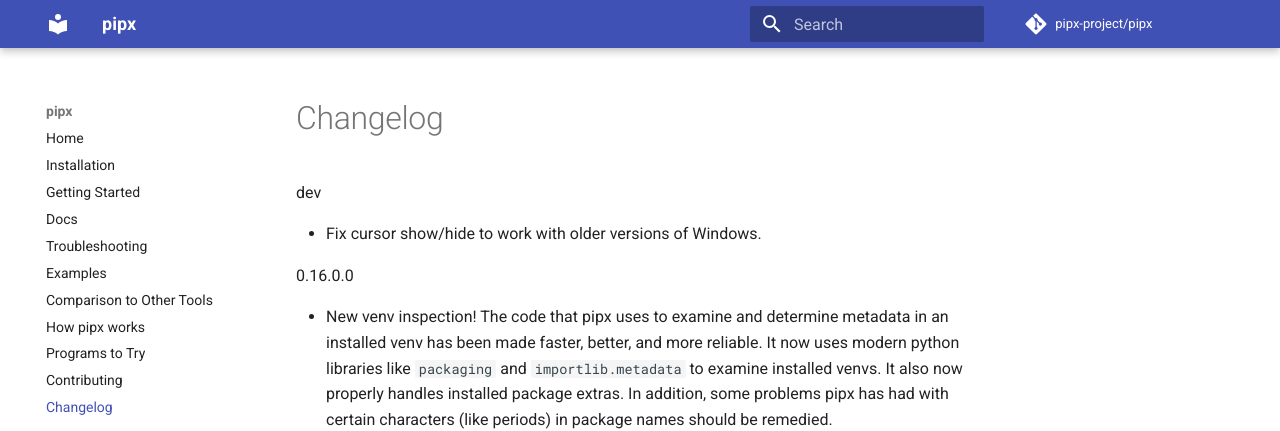
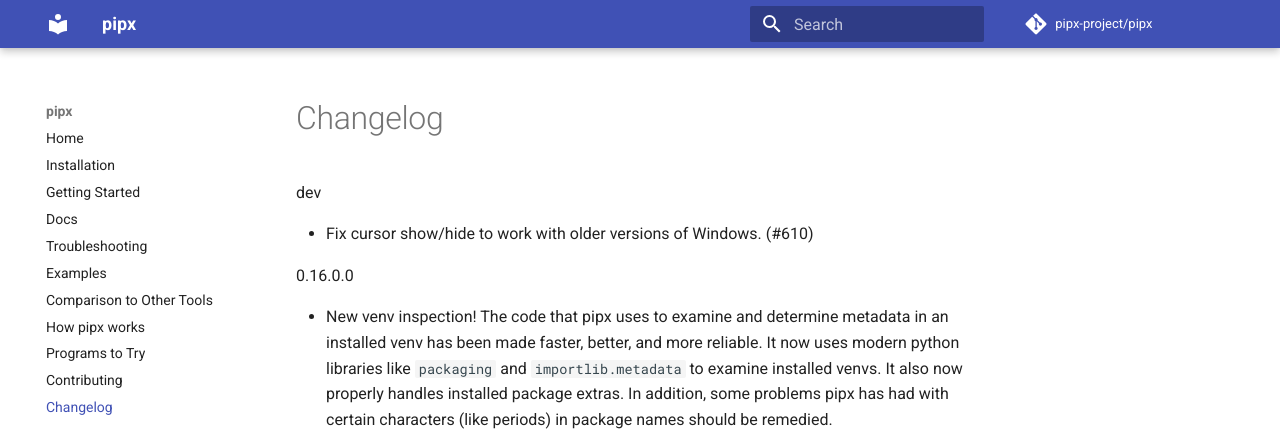
Before and after one commit to pypa/pipx, an MkDocs documentation site: the page built from docs/changelog.md, in a window 1280 px wide and 900 px high. Shown: the top 431 px of the window. Built offline with MkDocs 1.6.1 and Material for MkDocs 9.7.7, drawn with Linux system fonts in a browser that asks for light colours; comment, search, counter and statistics services are not loaded.

Commit message:
Add PR link to changelog.

```diff
--- a/docs/changelog.md
+++ b/docs/changelog.md
@@ -1,6 +1,6 @@
 dev
 
-- Fix cursor show/hide to work with older versions of Windows.
+- Fix cursor show/hide to work with older versions of Windows. (#610)
 
 0.16.0.0
 
```
